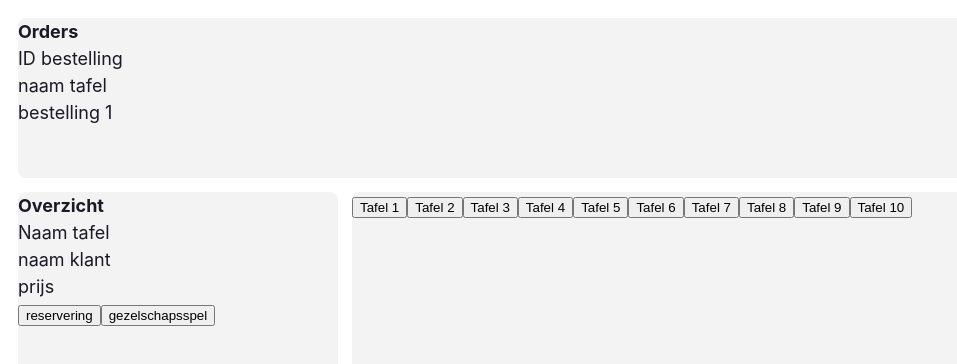
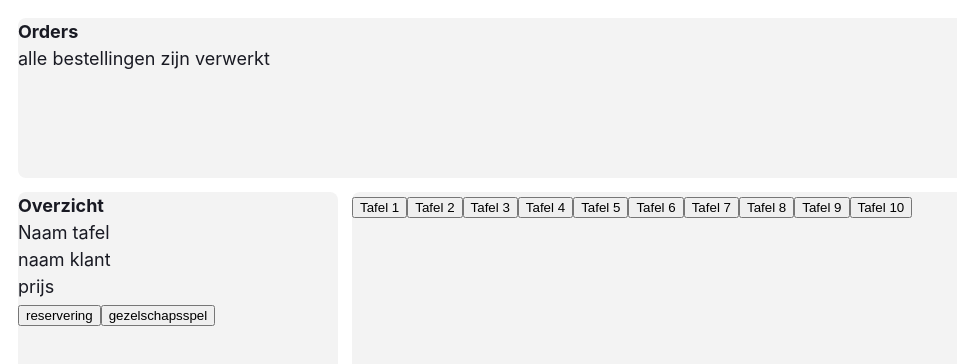
Before and after one commit to Jana-Elst/maitre-hotel, a React (Vite) app: page / in a window 1280 px wide. Shown: the top 364 px of the page, without its empty margins (0-957 px from the left). Built offline with nearby package versions, Linux system fonts and the light colour scheme; a web font is replaced by a local one.

Commit message:
orders worden toegevoegd aan kitchen dashboard

```diff
--- a/src/App.jsx
+++ b/src/App.jsx
@@ -164,7 +164,7 @@ function App() {
     ]
   }
 
-  const [ordersKitchen, setOrdersKitchen] = useState({}); //gerechten die keuken moet maken
+  const [orderKitchen, setOrderKitchen] = useState({}); //gerechten die keuken moet maken
   const [clientData, setClientData] = useState({}); //alles wat de klant besteld heeft en moet betalen
   const [order, setOrder] = useState({}); //order dat opgenomen wordt
 
@@ -173,11 +173,11 @@ function App() {
   return (
     <div className='app' >
       <h1 className="visually-hidden">Restaurant Dashboard</h1>
-      <OrderDashboard />
+      <OrderDashboard orderKitchen={orderKitchen}/>
       <ClientDashboard />
       <ClientDetail isActive={isActive} clientData={clientData} setClientData={setClientData} order={order} setOrder={setOrder} />
       <TableDashboard tables={restaurantData.tables} isActive={isActive} setIsActive={setIsActive} />
-      <MenuDashboard productData={productData} isActive={isActive} setIsActive={setIsActive} clientData={clientData} setClientData={setClientData} setOrder={setOrder} order={order} />
+      <MenuDashboard productData={productData} isActive={isActive} setIsActive={setIsActive} clientData={clientData} setClientData={setClientData} setOrder={setOrder} order={order} setOrderKitchen={setOrderKitchen} orderKitchen={orderKitchen} />
     </div >
   )
 }
--- a/src/components/clientDetail.jsx
+++ b/src/components/clientDetail.jsx
@@ -1,11 +1,4 @@
-const isEmpty = (object) => {
-    for (let key in object) {
-        if (object.hasOwnProperty(key)) {
-            return false;
-        }
-    }
-    return true;
-}
+import { isEmpty } from "../functions";
 
 const clientDetail = ({ isActive, order, setOrder }) => {
     return (
@@ -16,9 +9,11 @@ const clientDetail = ({ isActive, order, setOrder }) => {
                 {!isEmpty(order) ? (
                     Object.keys(order).map((item) => (
                         <li>
-                            <p>{item}</p>
-                            <p>x {order[item].amount}</p>
-                            <p>€ {order[item].price}</p>
+                            <button>
+                                <p>{item}</p>
+                                <p>x {order[item].amount}</p>
+                                <p>€ {order[item].price}</p>
+                            </button>
                         </li>
                     ))
                 ): "geen bestellingen"}
--- a/src/components/menuDashboard.jsx
+++ b/src/components/menuDashboard.jsx
@@ -1,7 +1,32 @@
 import MenuList from "./menuList";
 import { useState } from 'react'
 
-const MenuDashboard = ({ productData, isActive, setIsActive, order, setOrder }) => {
+const stopOrder = (setOrder, order, orderKitchen, setOrderKitchen, setIsActive) => {
+    console.log("order is afgerond");
+    //Send order to kitchen
+    const id = Object.keys(orderKitchen).length + 1;
+    setOrderKitchen(
+        {
+            ...orderKitchen,
+            [id]: { ...order }
+        }
+    );
+
+    console.log(orderKitchen);
+
+    //Add order to bill table
+
+    //Reset order
+    setOrder({});
+
+    //Back to tables
+    setIsActive({
+        dashboard: "tables",
+        id: null,
+    });
+}
+
+const MenuDashboard = ({ productData, isActive, setIsActive, order, setOrder, orderKitchen, setOrderKitchen }) => {
     const [category, setCategory] = useState("dranken");
     const [subCategory, setSubCategory] = useState("thee");
 
@@ -36,10 +61,7 @@ const MenuDashboard = ({ productData, isActive, setIsActive, order, setOrder })
 
             {/* menu items */}
             <MenuList productData={productData[category].find((item) => item[subCategory])} subCategory={subCategory} order={order} setOrder={setOrder} />
-            <button onClick={() => setIsActive({
-                dashboard: "tables",
-                id: null,
-            })}>bestelling afronden</button>
+            <button onClick={() => stopOrder(setOrder, order, orderKitchen, setOrderKitchen, setIsActive)}>bestelling afronden</button>
         </section >
     );
 };
--- a/src/components/orderCard.jsx
+++ b/src/components/orderCard.jsx
@@ -1,10 +1,17 @@
-const OrderCard = ({ }) => {
+const OrderCard = ({ id, order }) => {
     return (
         <article>
-            <h3>ID bestelling</h3>
+            {console.log(order)}
+            <h3>#{id}</h3>
             <p>naam tafel</p>
             <ul>
-                <li>bestelling 1</li>
+                {
+                    Object.keys(order).map((name) => (
+                        <li>
+                            {name} x {order[name].amount}
+                        </li>
+                    ))
+                }
             </ul>
         </article>
     );
--- a/src/components/orderDashboard.jsx
+++ b/src/components/orderDashboard.jsx
@@ -1,10 +1,21 @@
 import OrderList from "./orderList";
+import { isEmpty } from "../functions";
+import OrderCard from "./orderCard";
 
-const ClientDashboard = ({ }) => {
+const ClientDashboard = ({orderKitchen}) => {
     return (
         <section className="dashboard orders">
             <h2>Orders</h2>
-            <OrderList />
+
+            <ul>
+                {!isEmpty(orderKitchen) ? (
+                    Object.keys(orderKitchen).map((id) => (
+                        <li>
+                            <OrderCard id={id} order={orderKitchen[id]} />
+                        </li>
+                    ))
+                ) : "alle bestellingen zijn verwerkt"}
+            </ul>
         </section>
     );
 };
--- /dev/null
+++ b/src/functions.js
@@ -0,0 +1,10 @@
+const isEmpty = (object) => {
+    for (let key in object) {
+        if (object.hasOwnProperty(key)) {
+            return false;
+        }
+    }
+    return true;
+}
+
+export { isEmpty };
```
